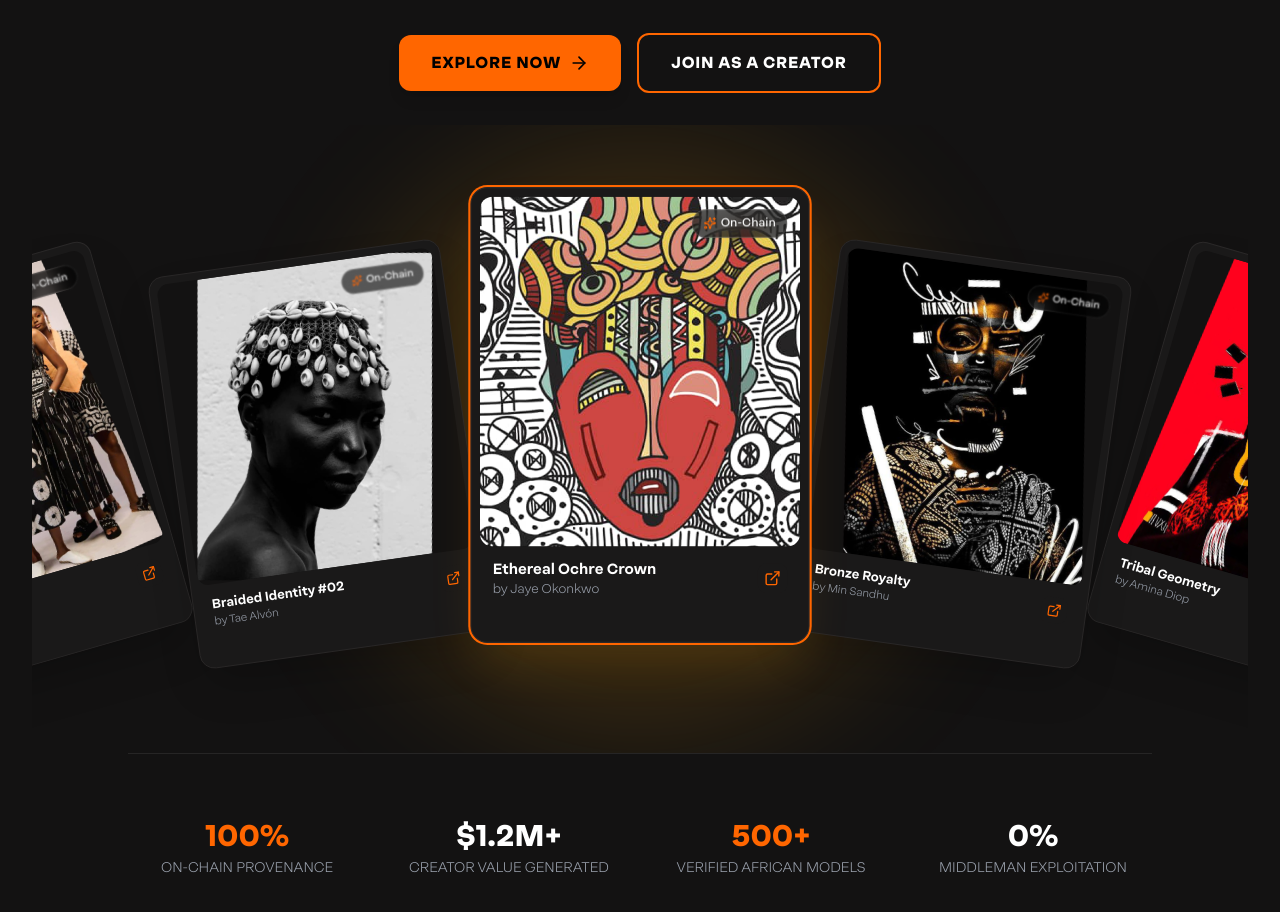
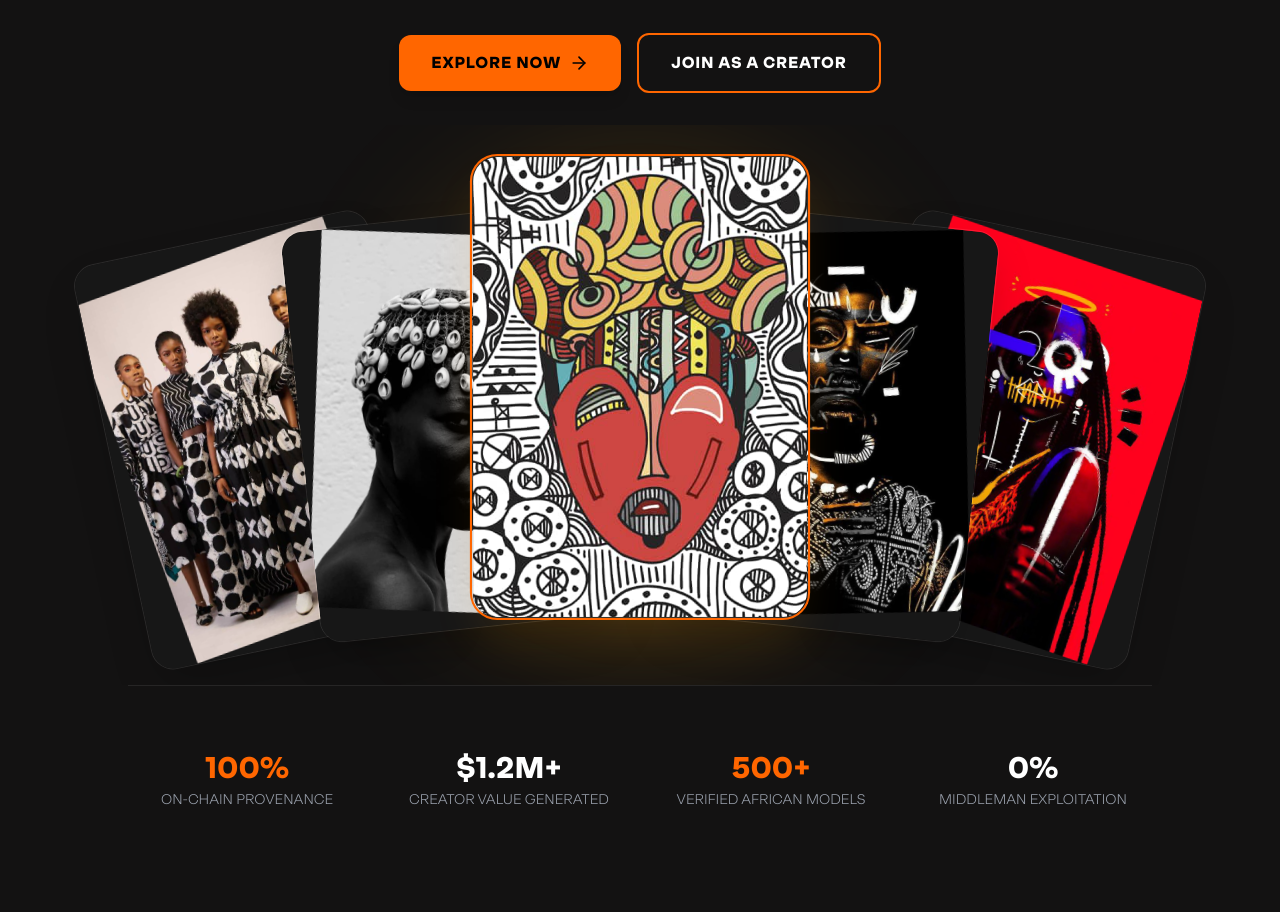
Before and after one commit to Kaycee276/blackfrica-fe, a Next.js app: page / in a window 1280 px wide. Shown: the part 540-1452 px from the top of the page. Built offline with nearby package versions, Linux system fonts and the light colour scheme.

Commit message:
feat: redesign CardStack as full-bleed image cards with tight fanned arc overlapping 100% matching Figma laptop/desktop design

```diff
--- a/src/components/CardStack.tsx
+++ b/src/components/CardStack.tsx
@@ -3,13 +3,11 @@
 import React, { useState, useEffect } from 'react';
 import Image from 'next/image';
 import { motion } from 'framer-motion';
-import { Sparkles, ExternalLink } from 'lucide-react';
 
 interface CardItem {
   id: string;
   image: string;
   title: string;
-  creator: string;
   rotation: number;
   zIndex: number;
   offsetY: number;
@@ -31,28 +29,25 @@ export const CardStack = () => {
     {
       id: '1',
       image: '/assets/hero-model-1.png',
-      title: 'Queen of the Nile',
-      creator: 'Regina Meessen',
-      rotation: -16,
+      title: 'Model Trio',
+      rotation: -12,
       zIndex: 10,
-      offsetY: 30,
+      offsetY: 35,
       factor: -2,
     },
     {
       id: '2',
       image: '/assets/hero-model-2.png',
-      title: 'Braided Identity #02',
-      creator: 'Tae Alvón',
-      rotation: -8,
+      title: 'Tribal Portrait',
+      rotation: -6,
       zIndex: 20,
-      offsetY: 15,
+      offsetY: 18,
       factor: -1,
     },
     {
       id: '5',
       image: '/assets/hero-model-5.png',
       title: 'Ethereal Ochre Crown',
-      creator: 'Jaye Okonkwo',
       rotation: 0,
       zIndex: 30,
       offsetY: 0,
@@ -61,41 +56,39 @@ export const CardStack = () => {
     {
       id: '3',
       image: '/assets/hero-model-3.png',
-      title: 'Bronze Royalty',
-      creator: 'Min Sandhu',
-      rotation: 8,
+      title: 'Vibrant Red Portrait',
+      rotation: 6,
       zIndex: 20,
-      offsetY: 15,
+      offsetY: 18,
       factor: 1,
     },
     {
       id: '4',
       image: '/assets/hero-model-4.png',
-      title: 'Tribal Geometry',
-      creator: 'Amina Diop',
-      rotation: 16,
+      title: 'Cowrie Shell Headpiece',
+      rotation: 12,
       zIndex: 10,
-      offsetY: 30,
+      offsetY: 35,
       factor: 2,
     },
   ];
 
-  // Dynamic horizontal offset scaling to span full screen width on large displays
+  // Calculate overlapping horizontal position to match exact Figma fanned arc
   const getOffsetX = (factor: number) => {
-    if (windowWidth < 640) return factor * 55; // Mobile compact stack
-    if (windowWidth < 1024) return factor * 140; // Tablet stack
-    if (windowWidth < 1280) return factor * 240; // Laptop stack
-    if (windowWidth < 1536) return factor * 320; // Desktop wide stack
-    return factor * 400; // Ultra-wide full screen stack
+    if (windowWidth < 640) return factor * 60; // Mobile compact overlap
+    if (windowWidth < 1024) return factor * 130; // Tablet overlap
+    if (windowWidth < 1280) return factor * 165; // Laptop overlap
+    return factor * 190; // Desktop fanned overlap matching Figma
   };
 
   return (
-    <div className="relative w-full py-8 sm:py-16 flex flex-col items-center justify-center min-h-[460px] sm:min-h-[520px] overflow-hidden">
+    <div className="relative w-full py-6 sm:py-10 flex flex-col items-center justify-center min-h-[420px] sm:min-h-[500px] overflow-hidden">
 
-      {/* Decorative background glow */}
-      <div className="absolute top-1/2 left-1/2 -translate-x-1/2 -translate-y-1/2 w-96 sm:w-[600px] h-96 sm:h-[600px] bg-brand-gold-glow blur-3xl rounded-full pointer-events-none" />
+      {/* Soft background ambient glow */}
+      <div className="absolute top-1/2 left-1/2 -translate-x-1/2 -translate-y-1/2 w-80 sm:w-[500px] h-80 sm:h-[500px] bg-brand-gold-glow blur-3xl rounded-full pointer-events-none" />
 
-      <div className="relative w-full max-w-full h-[400px] sm:h-[460px] md:h-[500px] flex items-center justify-center">
+      {/* Cards Deck Container */}
+      <div className="relative w-full max-w-6xl h-[360px] sm:h-[440px] md:h-[480px] flex items-center justify-center">
         {cards.map((card, idx) => {
           const isActive = activeIndex === idx;
           const calculatedX = getOffsetX(card.factor);
@@ -107,26 +100,26 @@ export const CardStack = () => {
               initial={{ opacity: 0, scale: 0.85, y: 40 }}
               animate={{
                 opacity: 1,
-                scale: isActive ? 1.06 : 0.92,
+                scale: isActive ? 1.05 : 0.94,
                 rotate: card.rotation,
                 x: calculatedX,
-                y: card.offsetY + (isActive ? -24 : 0),
+                y: card.offsetY + (isActive ? -18 : 0),
                 zIndex: isActive ? 40 : card.zIndex,
               }}
               whileHover={{
-                scale: 1.1,
+                scale: 1.08,
                 rotate: 0,
-                y: card.offsetY - 30,
+                y: card.offsetY - 20,
                 zIndex: 50,
                 transition: { duration: 0.25 },
               }}
               transition={{ type: 'spring', stiffness: 260, damping: 20 }}
-              className={`absolute cursor-pointer rounded-2xl p-2 bg-card-bg border border-card-border shadow-2xl transition-all duration-300 w-[200px] sm:w-[260px] md:w-[300px] lg:w-[320px] h-[320px] sm:h-[400px] md:h-[430px] overflow-hidden group ${
+              className={`absolute cursor-pointer rounded-2xl sm:rounded-3xl overflow-hidden shadow-2xl border border-white/10 transition-all duration-300 w-[190px] sm:w-[260px] md:w-[300px] lg:w-[320px] h-[280px] sm:h-[390px] md:h-[440px] group ${
                 isActive ? 'ring-2 ring-brand-gold shadow-brand-gold-glow' : 'opacity-95'
               }`}
             >
-              {/* Card Image */}
-              <div className="relative w-full h-[80%] rounded-xl overflow-hidden bg-bg-primary">
+              {/* Full-bleed pure art image matching Figma design */}
+              <div className="relative w-full h-full bg-neutral-900">
                 <Image
                   src={card.image}
                   alt={card.title}
@@ -135,25 +128,6 @@ export const CardStack = () => {
                   className="object-cover group-hover:scale-105 transition-transform duration-500"
                   priority={true}
                 />
-
-                <div className="absolute top-3 right-3 bg-black/60 backdrop-blur-md px-2.5 py-1 rounded-full text-[11px] font-medium text-white border border-white/10 flex items-center gap-1">
-                  <Sparkles className="w-3 h-3 text-brand-gold" />
-                  <span>On-Chain</span>
-                </div>
-              </div>
-
-              {/* Card Details Footer */}
-              <div className="p-2.5 sm:p-3 flex items-center justify-between text-left">
-                <div>
-                  <h4 className="text-xs sm:text-sm font-bold text-text-primary group-hover:text-brand-gold transition-colors line-clamp-1">
-                    {card.title}
-                  </h4>
-                  <p className="text-[11px] sm:text-xs text-text-muted line-clamp-1">by {card.creator}</p>
-                </div>
-
-                <div className="p-1 sm:p-1.5 rounded-lg bg-bg-tertiary text-brand-gold group-hover:bg-brand-gold group-hover:text-black transition-colors">
-                  <ExternalLink className="w-3.5 h-3.5 sm:w-4 sm:h-4" />
-                </div>
               </div>
             </motion.div>
           );
```
Also changed, not shown: public/Screenshot from 2026-08-26 12-37-04.png (added).
